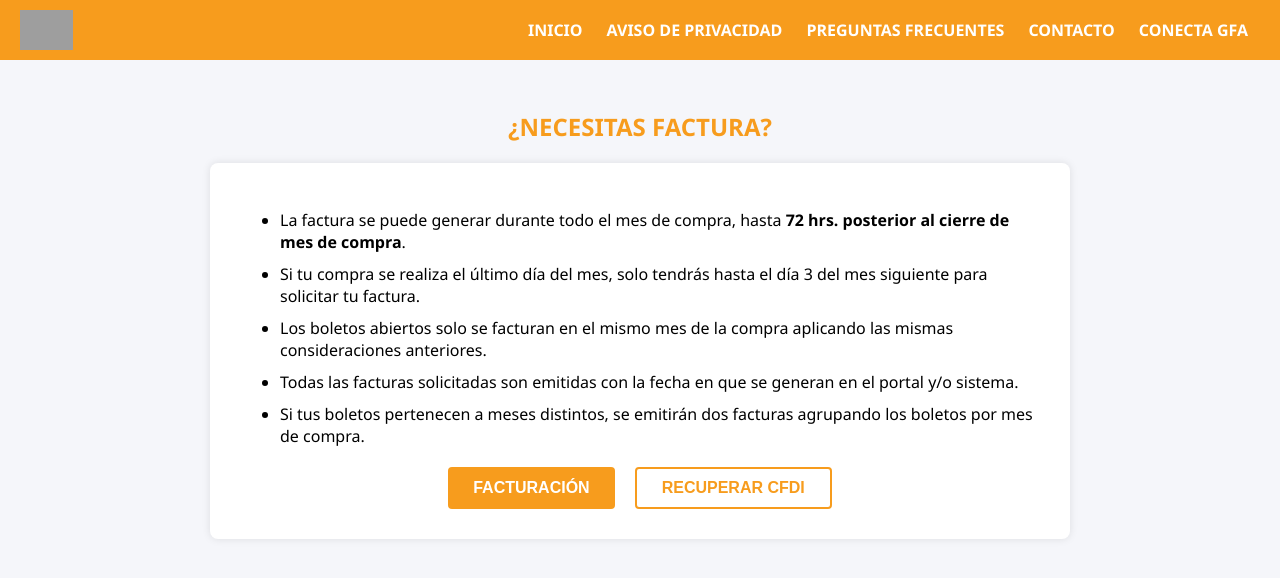
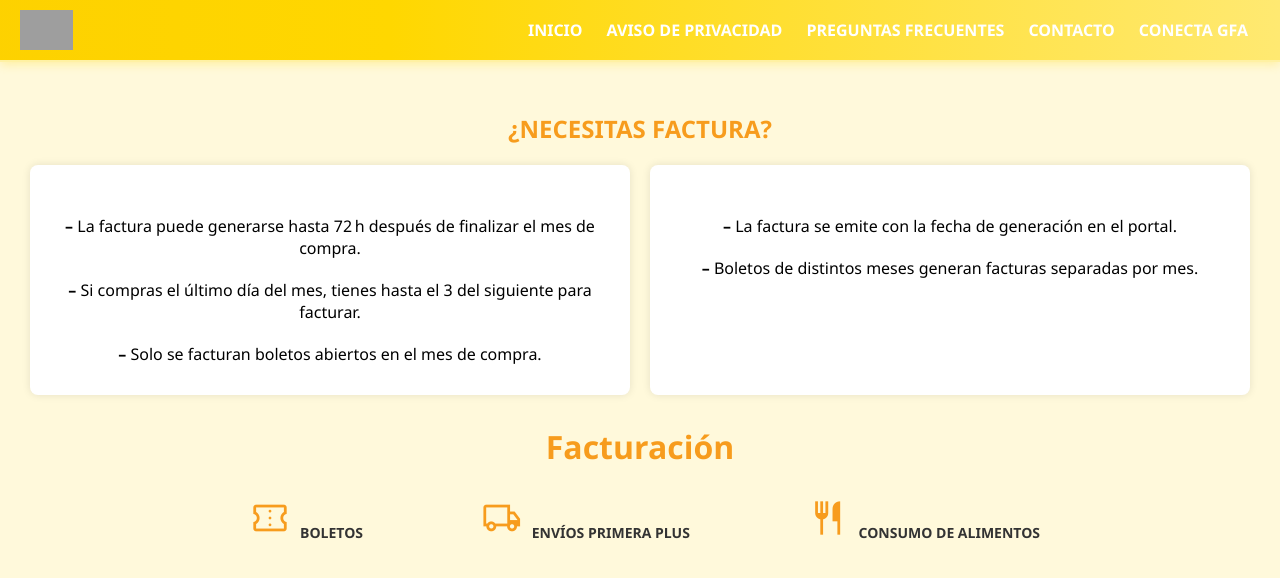
Before and after one commit to Francisco-Hidalgoalv/Satrix, an Angular app in the folder satrix/: page / in a window 1280 px wide. Shown: the top 578 px of the page. Built offline with nearby package versions, Linux system fonts and the light colour scheme; grey boxes are pictures that could not be loaded.

Commit message:
Facturacion

```diff
--- a/satrix/src/app/pages/inicio/inicio.component.css
+++ b/satrix/src/app/pages/inicio/inicio.component.css
@@ -1,11 +1,34 @@
 .header {
-    background-color: #f79c1d;
+  background: linear-gradient(
+    270deg,
+    #f9c500,
+    #ffd700,
+    #fff1a3,
+    #ffd700,
+    #f9c500
+  );
+  background-size: 400% 100%;
   color: white;
   padding: 10px 20px;
   display: flex;
   justify-content: space-between;
   align-items: center;
   flex-wrap: wrap;
+  box-shadow: 0 2px 10px rgba(255, 215, 0, 0.3);
+  animation: metalHeaderShine 6s infinite ease-in-out;
+  border-bottom: 2px solid #fff1a3;
+}
+
+@keyframes metalHeaderShine {
+  0% {
+    background-position: 0% 0%;
+  }
+  50% {
+    background-position: 100% 0%;
+  }
+  100% {
+    background-position: 0% 0%;
+  }
 }
 
   .header .logo {
@@ -49,47 +72,140 @@
     margin-bottom: 20px;
   }
 
-  .reglas {
+  .reglas-container {
+    display: flex;
+    justify-content: space-between; /* o center, o start */
+    gap: 20px; /* espacio entre columnas */
+    flex-wrap: wrap; /* por si no cabe en pantallas chicas */
+    margin-bottom: 30px;
+  }
+
+  .reglas1 {
     background-color: white;
     max-width: 800px;
+    height: 170px;
     margin: auto;
     padding: 30px;
     border-radius: 8px;
     box-shadow: 0 0 8px rgba(0,0,0,0.1);
+    flex: 1;
+    min-width: 300px;
   }
 
-  .reglas ul {
+  .reglas1 ul {
     text-align: left;
     list-style: disc;
     margin-bottom: 20px;
+    text-align: center;
   }
 
-  .reglas ul li {
-    margin: 10px 0;
+  .reglas1 ul li {
+    margin: 20px 0;
   }
 
-  .botones {
-    display: flex;
-    justify-content: center;
-    gap: 20px;
+  .reglas2 {
+    background-color: white;
+    max-width: 800px;
+    height: 170px;
+    margin: auto;
+    padding: 30px;
+    border-radius: 8px;
+    box-shadow: 0 0 8px rgba(0,0,0,0.1);
+    flex: 1;
+    min-width: 300px;
   }
 
-  .btn {
-    padding: 10px 25px;
-    border: none;
-    border-radius: 4px;
-    font-weight: bold;
-    cursor: pointer;
-    font-size: 16px;
+  .reglas2 ul {
+    text-align: left;
+    list-style: disc;
+    margin-bottom: 20px;
+    text-align: center;
+
   }
 
-  .btn-primario {
-    background-color: #f79c1d;
-    color: white;
+  .reglas2 ul li {
+    margin: 20px 0;
   }
 
-  .btn-secundario {
-    background-color: white;
+  .reglas1 ul,
+  .reglas2 ul {
+    list-style: none;
+    padding-left: 0;
+  }
+
+  .reglas1 ul li::before,
+  .reglas2 ul li::before {
+    content: "– ";
+    color: #000000;
+    font-weight: bold;
+  }
+
+
+  .titulo-factura {
     color: #f79c1d;
-    border: 2px solid #f79c1d;
+    margin-bottom: 1px;
   }
+
+  .factura-container {
+    display: flex;
+    flex-direction: row;
+    align-items: center;
+    margin: 20px auto;
+    justify-content: space-between;
+    max-width: 800px;
+    width: 100%;
+  }
+
+  .boleto {
+    background: none;
+    border: none;
+    cursor: pointer;
+    padding: 10px;
+    border-radius: 50%;
+    transition: background-color 0.3s ease, transform 0.2s ease;
+  }
+
+  .boleto:hover {
+    background-color: rgba(247, 156, 29, 0.2); /* efecto hover suave */
+    transform: scale(1.1);
+  }
+
+  .envios {
+    background: none;
+    border: none;
+    cursor: pointer;
+    padding: 10px;
+    border-radius: 50%;
+    transition: background-color 0.3s ease, transform 0.2s ease;
+  }
+
+  .envios:hover {
+    background-color: rgba(247, 156, 29, 0.2); /* efecto hover suave */
+    transform: scale(1.1);
+  }
+
+  .alimentos {
+    background: none;
+    border: none;
+    cursor: pointer;
+    padding: 10px;
+    border-radius: 50%;
+    transition: background-color 0.3s ease, transform 0.2s ease;
+  }
+
+  .alimentos:hover {
+    background-color: rgba(247, 156, 29, 0.2); /* efecto hover suave */
+    transform: scale(1.1);
+  }
+
+  .material-symbols-outlined {
+    font-size: 40px;
+    color: #f79c1d;
+  }
+
+  .icon-button label {
+    margin-top: 4px;
+    font-weight: bold;
+    font-size: 14px;
+    color: #333;
+  }
--- a/satrix/src/app/pages/inicio/inicio.component.html
+++ b/satrix/src/app/pages/inicio/inicio.component.html
@@ -13,17 +13,45 @@
 
   <main class="contenido">
     <h2>¿NECESITAS FACTURA?</h2>
-    <div class="reglas">
-      <ul>
-        <li>La factura se puede generar durante todo el mes de compra, hasta <strong>72 hrs. posterior al cierre de mes de compra</strong>.</li>
-        <li>Si tu compra se realiza el último día del mes, solo tendrás hasta el día 3 del mes siguiente para solicitar tu factura.</li>
-        <li>Los boletos abiertos solo se facturan en el mismo mes de la compra aplicando las mismas consideraciones anteriores.</li>
-        <li>Todas las facturas solicitadas son emitidas con la fecha en que se generan en el portal y/o sistema.</li>
-        <li>Si tus boletos pertenecen a meses distintos, se emitirán dos facturas agrupando los boletos por mes de compra.</li>
-      </ul>
-      <div class="botones">
-        <button class="btn btn-primario">FACTURACIÓN</button>
-        <button class="btn btn-secundario">RECUPERAR CFDI</button>
+    <div class="reglas-container">
+      <div class="reglas1">
+        <ul>
+          <li>La factura puede generarse hasta 72 h después de finalizar el mes de compra.</li>
+          <li>Si compras el último día del mes, tienes hasta el 3 del siguiente para facturar.</li>
+          <li>Solo se facturan boletos abiertos en el mes de compra.</li>
+         </ul>
+      </div>
+        <div class="reglas2">
+          <ul>
+            <li>La factura se emite con la fecha de generación en el portal.</li>
+            <li>Boletos de distintos meses generan facturas separadas por mes.</li>
+          </ul>
       </div>
     </div>
+
+    <h1 class="titulo-factura">Facturación</h1>
+    <div class="factura-container">
+
+      <div class="icon-button">
+        <button id="boleto" class="boleto">
+          <span class="material-symbols-outlined">confirmation_number</span>
+        </button>
+        <label for="boleto">BOLETOS</label>
+      </div>
+
+      <div class="icon-button">
+        <button id="envios" class="envios">
+          <span class="material-symbols-outlined">local_shipping</span>
+        </button>
+        <label for="envios">ENVÍOS PRIMERA PLUS</label>
+      </div>
+
+      <div class="icon-button">
+        <button id="alimentos" class="alimentos">
+          <span class="material-symbols-outlined">restaurant</span>
+        </button>
+        <label for="alimentos">CONSUMO DE ALIMENTOS</label>
+      </div>
+    </div>
+
   </main>
--- a/satrix/src/index.html
+++ b/satrix/src/index.html
@@ -6,6 +6,7 @@
   <base href="/">
   <meta name="viewport" content="width=device-width, initial-scale=1">
   <link rel="icon" type="image/x-icon" href="favicon.ico">
+  <link href="https://fonts.googleapis.com/css2?family=Material+Symbols+Outlined" rel="stylesheet" />
 </head>
 <body>
   <app-root></app-root>
--- a/satrix/src/styles.css
+++ b/satrix/src/styles.css
@@ -1,5 +1,5 @@
 body {
-    background-color: #f5f6fa;
+    background-color: #fff9db;
     margin: 0;
     font-family: 'Segoe UI', sans-serif;
   }
```
Lines whose indentation alone changed are shown as unchanged.
